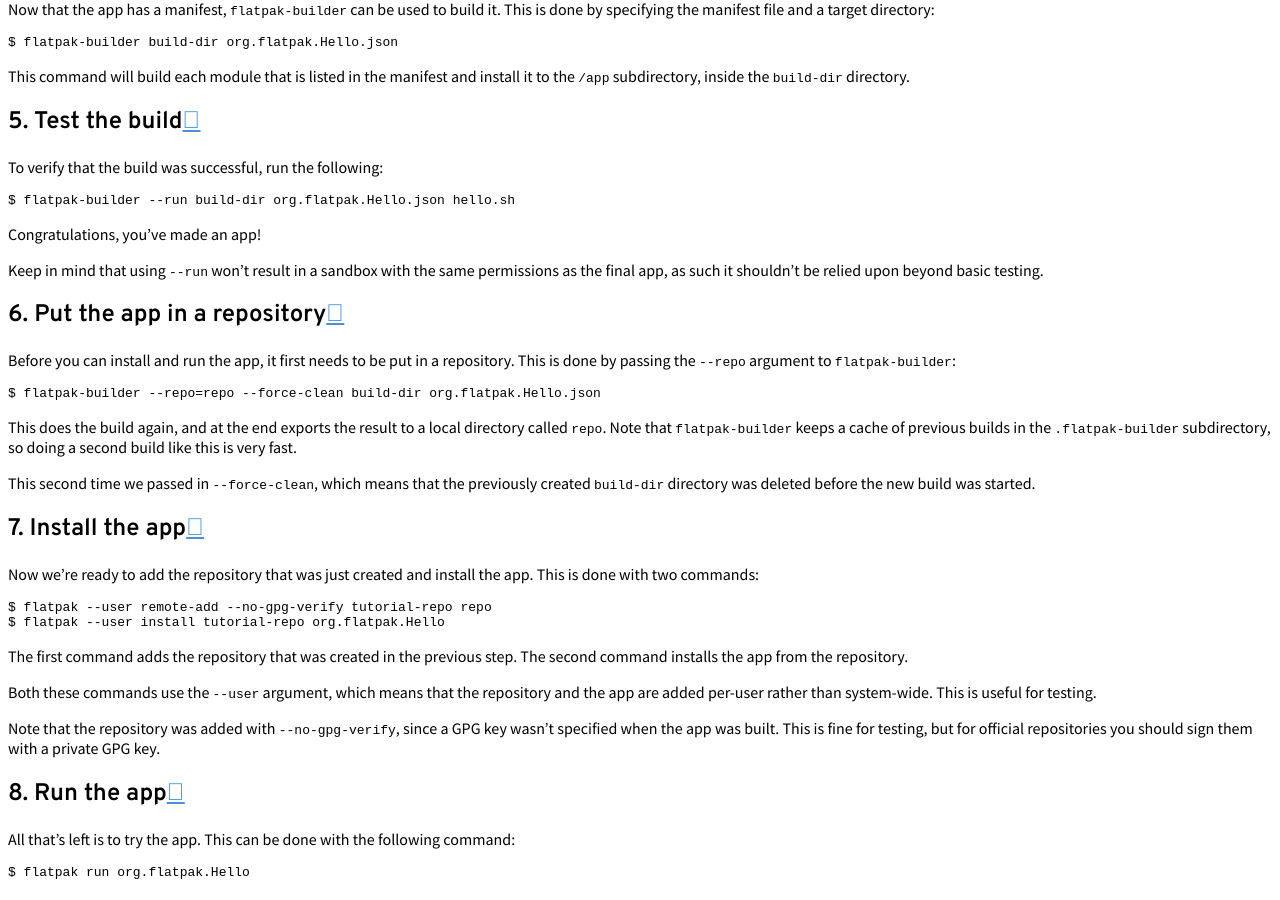
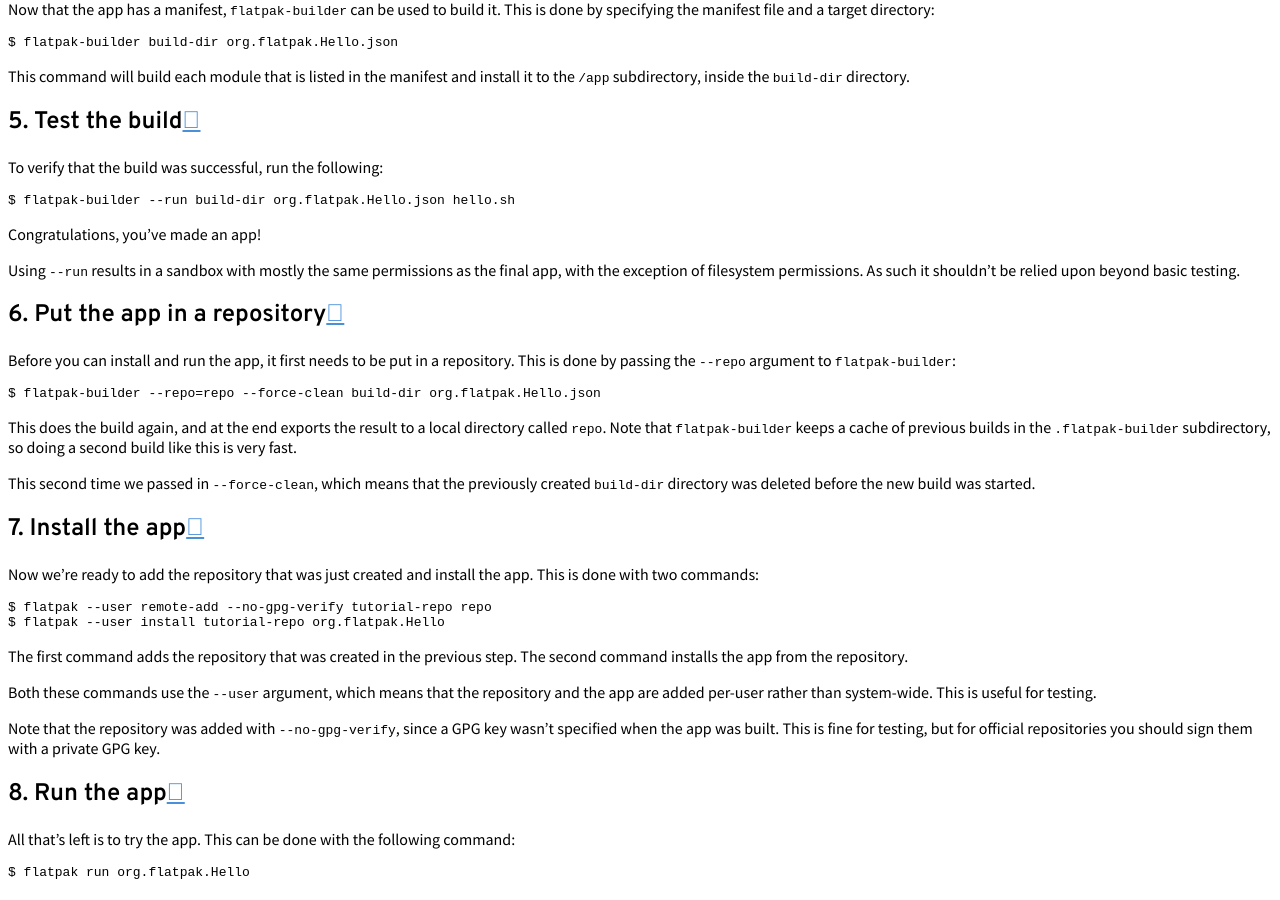
Before and after one commit to flatpak/flatpak-docs, a Sphinx documentation site: the page built from docs/first-build.rst, in a window 1280 px wide and 900 px high, scrolled down 1689 px. Built offline with Sphinx 7.4.7 and the Read the Docs theme 2.0.0, drawn with Linux system fonts in a browser that asks for light colours.

Commit message:
docs/first-build.rst: Clarify --run permissions
It's confusing if here we say that flatpak-builder --run doesn't use the
same permissions as the final app, but in the man page it says that
--run does use the same permissions. So update the wording here to be
more specific.

```diff
--- a/docs/first-build.rst
+++ b/docs/first-build.rst
@@ -95,9 +95,9 @@ To verify that the build was successful, run the following::
 
 Congratulations, you've made an app!
 
-Keep in mind that using ``--run`` won't result in a sandbox with the same
-permissions as the final app, as such it shouldn't be relied upon beyond
-basic testing.
+Using ``--run`` results in a sandbox with mostly the same permissions as the
+final app, with the exception of filesystem permissions. As such it shouldn't
+be relied upon beyond basic testing.
 
 6. Put the app in a repository
 ------------------------------
```
